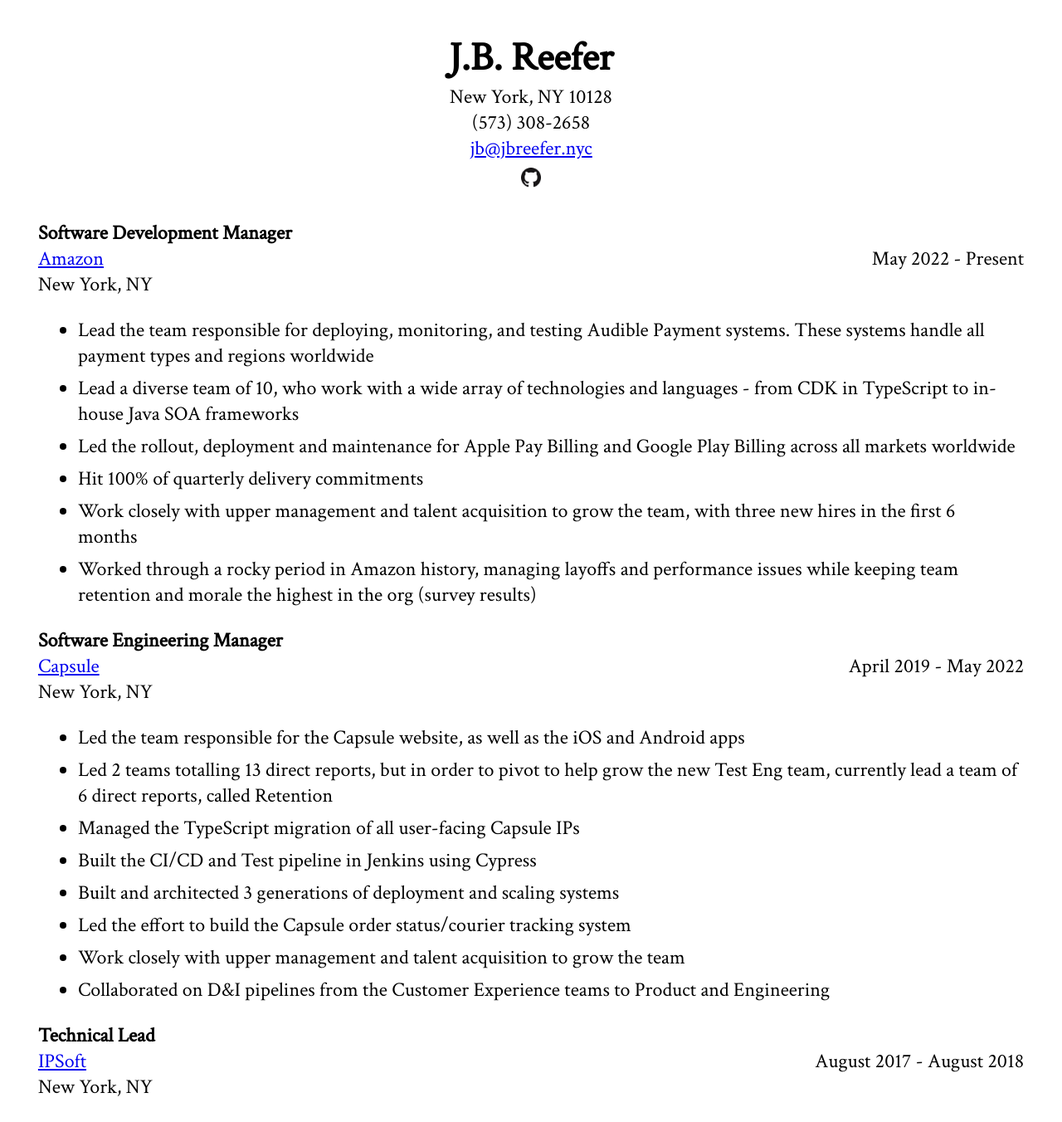
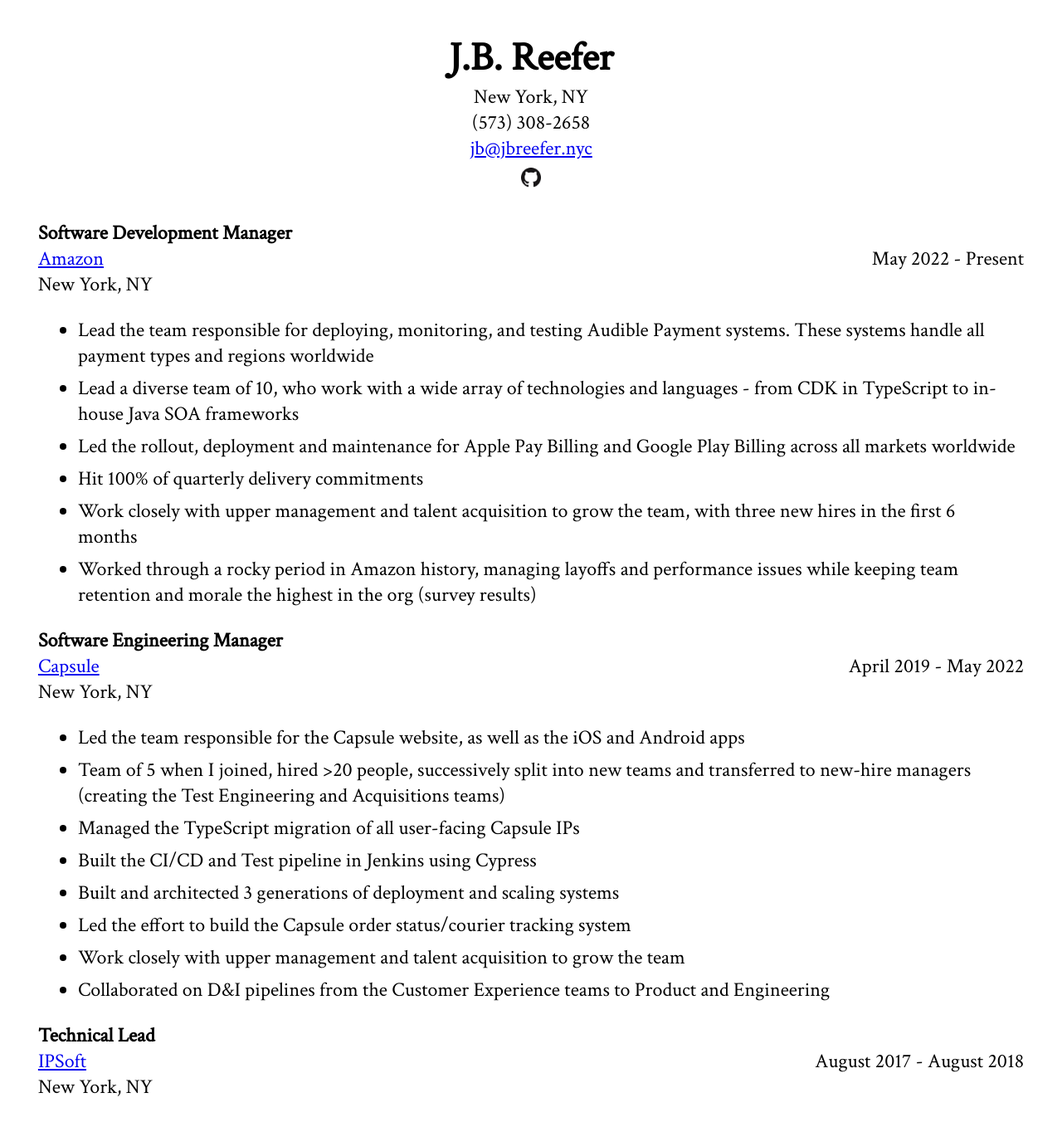
Before and after one commit to jb-reefer/resume-nextjs, a Next.js app: page / in a window 1280 px wide. Shown: the top 1352 px of the page at 83% size. Built offline with nearby package versions, Linux system fonts and the light colour scheme.

Commit message:
Fix grammar and tense, clarify (#11)
* grammar

* address change

---------

Co-authored-by: JB Reefer <jbreefer@amazon.com>

```diff
--- a/components/Hero/index.tsx
+++ b/components/Hero/index.tsx
@@ -21,7 +21,7 @@ export const Hero = (props: any) => (
     <h1 title="Really it's James Brooks Gardner Reefer but this is so much simpler">
       J.B. Reefer
     </h1>
-    <div>New York, NY 10128</div>
+    <div>New York, NY</div>
     <div>(573) 308-2658</div>
     <a href="mailto:jb@jbreefer.nyc?subject=Let's be friends!">
       jb@jbreefer.nyc
--- a/data.ts
+++ b/data.ts
@@ -27,7 +27,7 @@ const data: IExperienceBlock[] = [
     to: "May 2022",
     bulletPoints: [
       "Led the team responsible for the Capsule website, as well as the iOS and Android apps",
-      "Led 2 teams totalling 13 direct reports, but in order to pivot to help grow the new Test Eng team, currently lead a team of 6 direct reports, called Retention",
+      "Team of 5 when I joined, hired >20 people, successively split into new teams and transferred to new-hire managers (creating the Test Engineering and Acquisitions teams)",
       "Managed the TypeScript migration of all user-facing Capsule IPs",
       "Built the CI/CD and Test pipeline in Jenkins using Cypress",
       "Built and architected 3 generations of deployment and scaling systems",
```
